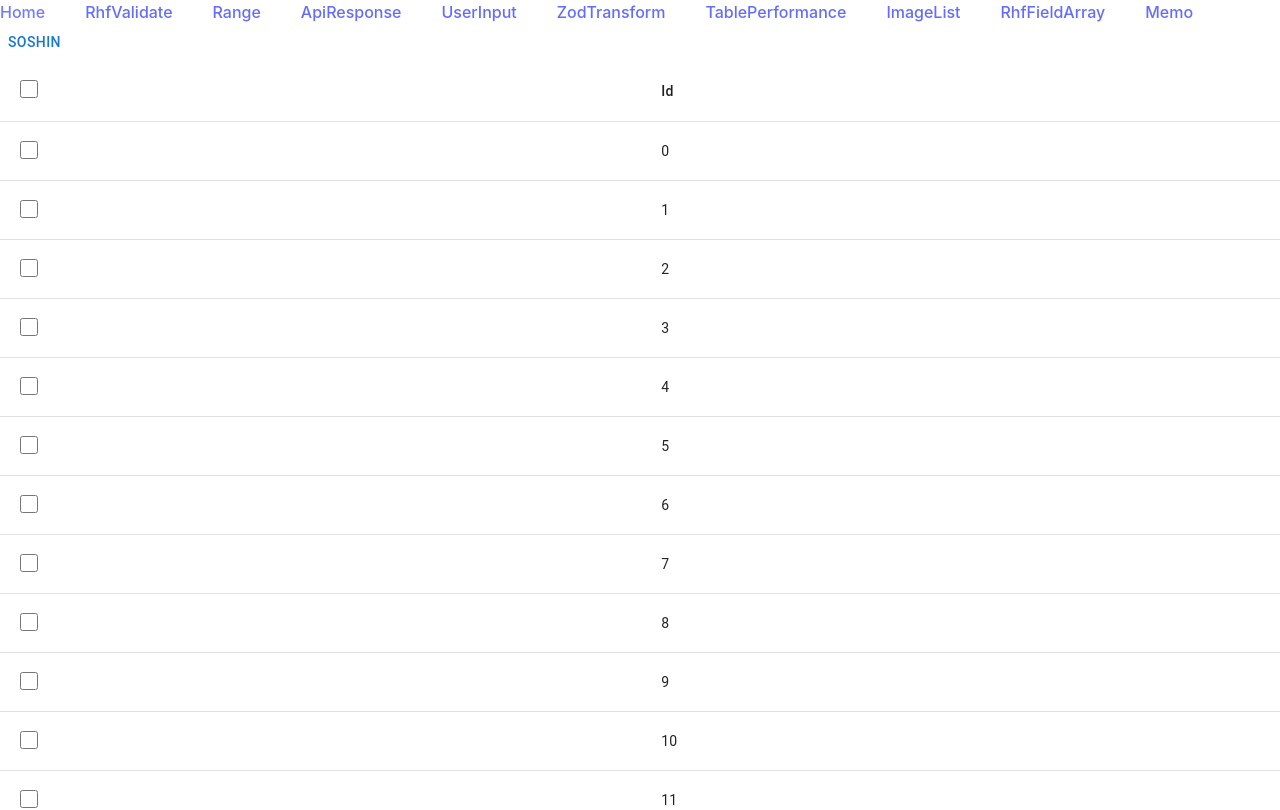
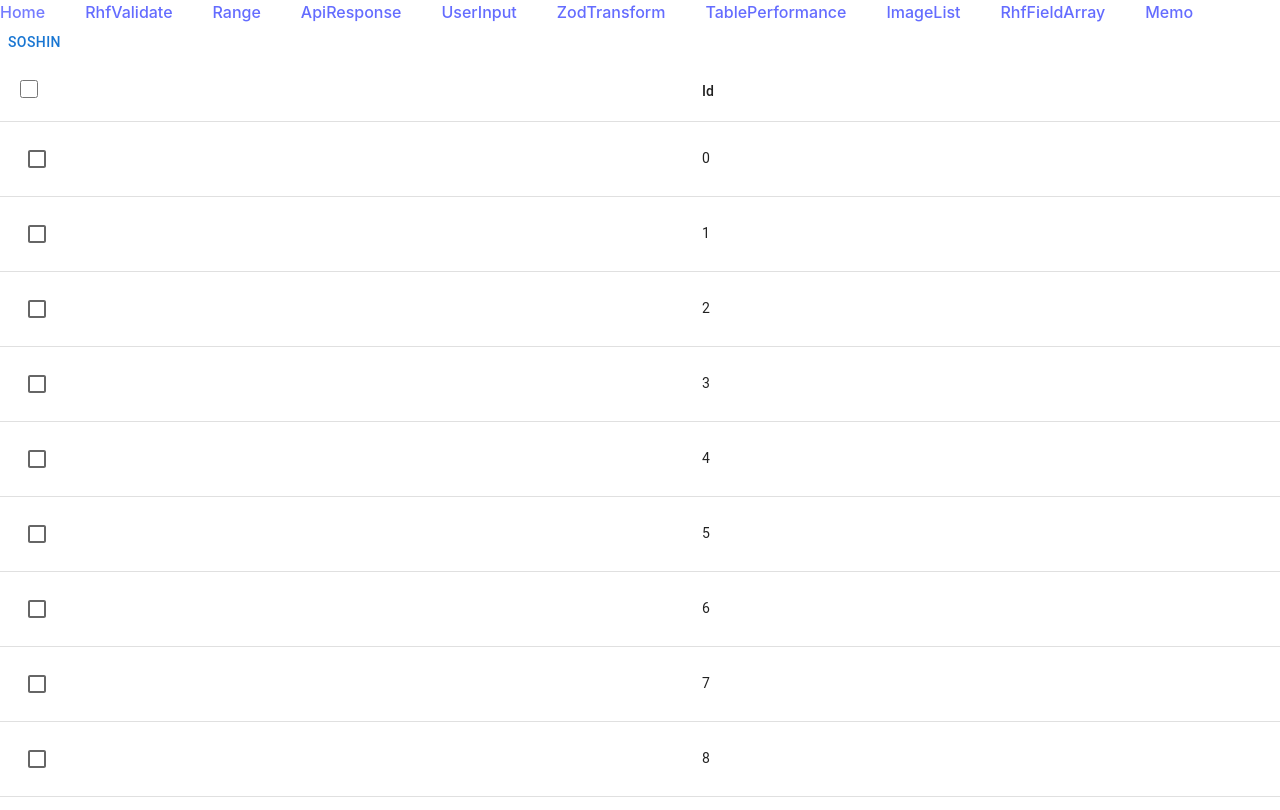
Before and after one commit to crypt0box/rhf-mui-practice, a React (Vite) app: page /tablePerformance in a window 1280 px wide. Shown: the top 810 px of the page. Built offline with nearby package versions, Linux system fonts and the light colour scheme.

Commit message:
fix: 細かい修正

```diff
--- a/src/components/page/TablePerformance.tsx
+++ b/src/components/page/TablePerformance.tsx
@@ -8,12 +8,14 @@ import {
 } from '@mui/material';
 import { useForm } from 'react-hook-form';
 import { RhfTableRow } from '../ui/RhfTableRow';
+import { useTransition } from 'react';
 
 type Table = {
   ids: boolean[];
 };
 
 export const TablePerformance = () => {
+  const [isPending, startTransition] = useTransition();
   const { control, handleSubmit, setValue } = useForm<Table>({
     defaultValues: { ids: [] },
   });
@@ -40,15 +42,19 @@ export const TablePerformance = () => {
                 style={{ width: '18px', height: '18px', cursor: 'pointer' }}
                 onChange={(e) => {
                   if (e.target.checked) {
+                    startTransition(() => {
                       setValue(
                         'ids',
-                      Array.from({ length: 500 }).fill(true) as boolean[]
+                        Array.from({ length: 2000 }).fill(true) as boolean[]
                       );
+                    });
                   } else {
+                    startTransition(() => {
                       setValue(
                         'ids',
-                      Array.from({ length: 500 }).fill(false) as boolean[]
+                        Array.from({ length: 2000 }).fill(false) as boolean[]
                       );
+                    });
                   }
                 }}
               />
@@ -57,7 +63,7 @@ export const TablePerformance = () => {
           </TableRow>
         </TableHead>
         <TableBody>
-          {Array.from({ length: 500 }).map((_, i) => (
+          {Array.from({ length: 2000 }).map((_, i) => (
             <RhfTableRow key={i} name={`ids.${i}`} control={control}>
               <TableCell>{i}</TableCell>
             </RhfTableRow>
--- a/src/components/ui/RhfTableRow.tsx
+++ b/src/components/ui/RhfTableRow.tsx
@@ -1,6 +1,8 @@
 import { TableCell, TableRow, TableRowProps } from '@mui/material';
-import { UseControllerProps, useController } from 'react-hook-form';
+import { PathValue, UseControllerProps, useController } from 'react-hook-form';
+import type { Path } from 'react-hook-form';
 import { FieldValues } from 'react-hook-form/dist/types/fields';
+import { Checkbox } from './Checkbox';
 
 export type RhfTableRow<T extends FieldValues> = TableRowProps &
   UseControllerProps<T> & {
@@ -18,24 +20,24 @@ export const RhfTableRow = <T extends FieldValues>(
   return (
     <TableRow sx={{ backgroundColor: value && '#E6F2FF' }}>
       <TableCell>
-        <input
+        {/* <input
           style={{ width: '18px', height: '18px', cursor: 'pointer' }}
           type='checkbox'
           ref={ref}
           onChange={(e: React.ChangeEvent<HTMLInputElement>) => {
-            onChange(e.target.checked);
+            onChange(e.target.checked as PathValue<T, Path<T>>);
+          }}
+          {...rest}
+          checked={value || false}
+        /> */}
+        <Checkbox
+          inputRef={ref}
+          onChange={(e: React.ChangeEvent<HTMLInputElement>) => {
+            onChange(e.target.checked as PathValue<T, Path<T>>);
           }}
           {...rest}
           checked={value || false}
         />
-        {/* <Checkbox
-          inputRef={ref}
-          onChange={(e: React.ChangeEvent<HTMLInputElement>) => {
-            onChange(e.target.checked);
-          }}
-          {...rest}
-          checked={value || false}
-        /> */}
       </TableCell>
       {children}
     </TableRow>
```
Lines whose indentation alone changed are shown as unchanged.
